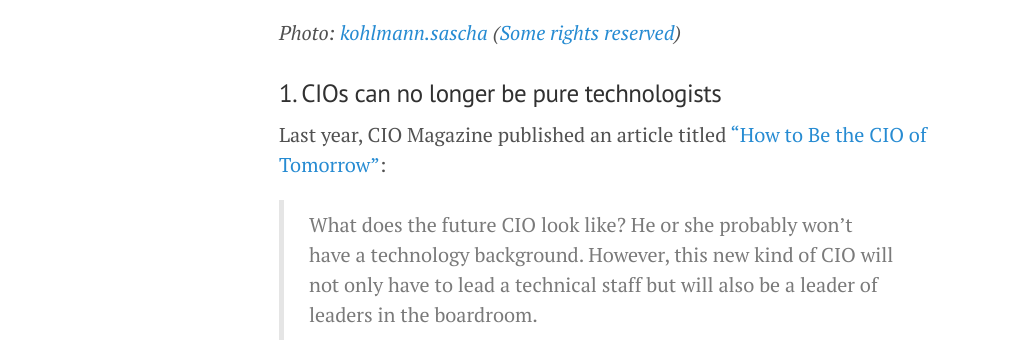
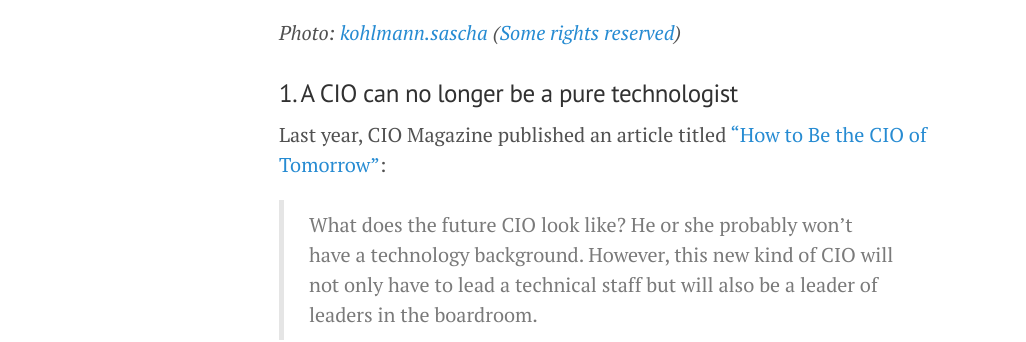
Before and after one commit to imclaren/blog, a Jekyll site: the page built from _posts/2015-02-10-blackbox.md, in a window 1280 px wide and 900 px high, scrolled down 438 px. Shown: the part 183-525 px from the top of the window, without its empty margins (1-1027 px from the left). Built offline with Jekyll 4.4.1, drawn with Linux system fonts in a browser that asks for light colours; Markdown is read by kramdown in place of the engine named in the settings.

Commit message:
blackbox

```diff
--- a/_posts/2015-02-10-blackbox.md
+++ b/_posts/2015-02-10-blackbox.md
@@ -9,7 +9,7 @@ title: The CIO versus the black box
 
 *Photo: [kohlmann.sascha](https://www.flickr.com/photos/skohlmann/) ([Some rights reserved](https://creativecommons.org/licenses/by/2.0/))*
 
-### 1. CIOs can no longer be pure technologists
+### 1. A CIO can no longer be a pure technologist
 
 Last year, CIO Magazine published an article titled ["How to Be the CIO of Tomorrow"](http://www.cio.com/article/2849270/cio-role/how-to-be-the-cio-of-tomorrow.html):
 
```
